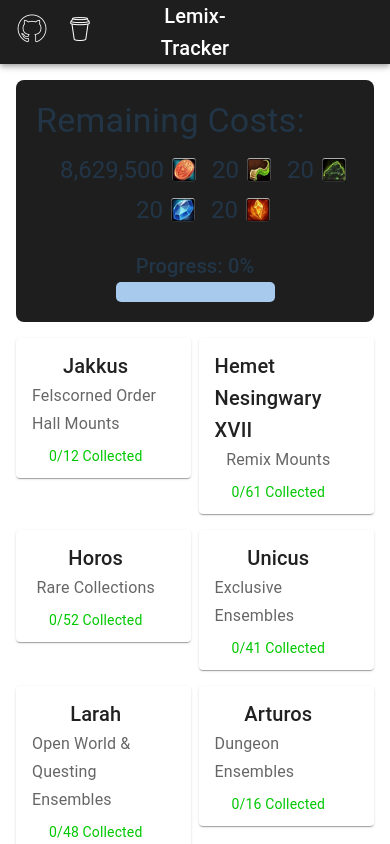
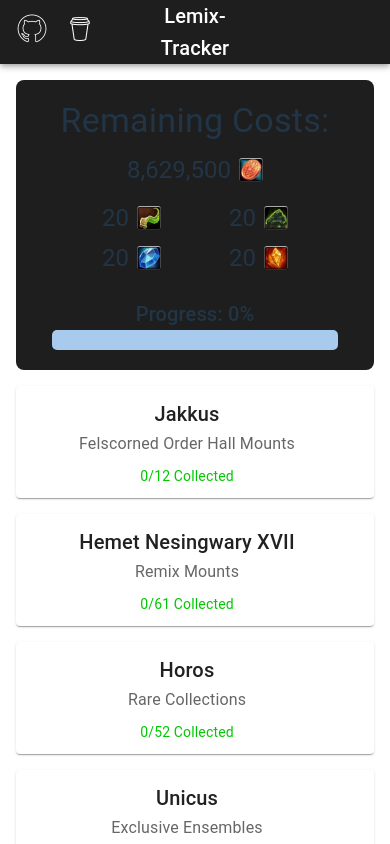
Before and after one commit to TiaMarieG/lemix-tracker, a React (Vite) app: page / in a window 390 px wide. Built offline with nearby package versions, Linux system fonts and the light colour scheme; some icons are missing.

Commit message:
Added mobile styling so mobile users can easily use the app without having to worry about adjusting page size

```diff
--- a/src/App.jsx
+++ b/src/App.jsx
@@ -35,7 +35,13 @@ const App = () => {
                   }}
                >
                   {vendors.map((vendor) => (
-                     <Box key={vendor.name} sx={{ width: "49%", mb: 2 }}>
+                     <Box
+                        key={vendor.name}
+                        sx={{
+                           width: { xs: "100%", md: "49%" }, // 100% on mobile, 49% on medium screens and up
+                           mb: 2,
+                        }}
+                     >
                         <VendorInfo
                            vendorName={vendor.name}
                            vendorCategory={vendor.category}
--- a/src/components/TotalCostTracker.jsx
+++ b/src/components/TotalCostTracker.jsx
@@ -9,7 +9,8 @@ import { currencyIcons } from "../data/currencies";
 const TotalCostTracker = () => {
    const { allVendorData, collectedItems } = useCollection();
 
-   const { remainingCosts, progress } = useMemo(() => {
+   // The logic to separate costs is moved inside useMemo
+   const { bronzeCost, otherCostRows, progress } = useMemo(() => {
       let remaining = {};
       let completedCount = 0;
       const totalItems = allVendorData.length;
@@ -28,16 +29,27 @@ const TotalCostTracker = () => {
 
             for (const currency in itemCosts) {
                if (Object.prototype.hasOwnProperty.call(itemCosts, currency)) {
-                  const amount = itemCosts[currency];
-                  remaining[currency] = (remaining[currency] || 0) + amount;
+                  remaining[currency] =
+                     (remaining[currency] || 0) + itemCosts[currency];
                }
             }
          }
       });
 
+      // Separate bronze from the other costs
+      const { bronzeCost, ...otherCosts } = remaining;
+      const otherCostsArray = Object.entries(otherCosts);
+
+      // Group the other costs into pairs
+      const rows = [];
+      for (let i = 0; i < otherCostsArray.length; i += 2) {
+         rows.push(otherCostsArray.slice(i, i + 2));
+      }
+
       const progressValue =
          totalItems > 0 ? (completedCount / totalItems) * 100 : 0;
-      return { remainingCosts: remaining, progress: progressValue };
+
+      return { bronzeCost, otherCostRows: rows, progress: progressValue };
    }, [allVendorData, collectedItems]);
 
    return (
@@ -49,18 +61,45 @@ const TotalCostTracker = () => {
             mb: 2,
          }}
       >
-         <Typography variant="h4" gutterBottom>
+         <Typography variant="h4" gutterBottom align="center">
             Remaining Costs:
          </Typography>
+
+         {bronzeCost > 0 && (
             <Box
-            sx={{ display: "flex", justifyContent: "center", flexWrap: "wrap" }}
+               className="flex-center"
+               sx={{ justifyContent: "center", mb: 2 }}
             >
-            {Object.entries(remainingCosts).map(([currency, amount]) => (
+               <Typography variant="h5">
+                  {bronzeCost.toLocaleString()}
+               </Typography>
+               <img
+                  src={currencyIcons.bronzeCost}
+                  alt="Bronze Coin icon"
+                  className="currency-icon"
+               />
+            </Box>
+         )}
+
          <Box
-                  key={currency}
-                  className="flex-center"
-                  sx={{ ml: 2, mb: 1 }}
+            sx={{
+               display: "flex",
+               flexDirection: "column",
+               alignItems: "center",
+            }}
          >
+            {otherCostRows.map((row, index) => (
+               <Box
+                  key={index}
+                  sx={{
+                     display: "flex",
+                     justifyContent: "space-around",
+                     width: { xs: "80%", sm: "60%" },
+                     mb: 1,
+                  }}
+               >
+                  {row.map(([currency, amount]) => (
+                     <Box key={currency} className="flex-center">
                         <Typography variant="h5">
                            {amount.toLocaleString()}
                         </Typography>
@@ -72,7 +111,10 @@ const TotalCostTracker = () => {
                      </Box>
                   ))}
                </Box>
-         <Box sx={{ width: "50%", mx: "auto", mt: 2 }}>
+            ))}
+         </Box>
+
+         <Box sx={{ width: { xs: "90%", sm: "50%" }, mx: "auto", mt: 2 }}>
             <Typography variant="h6" align="center">
                Progress: {`${Math.round(progress)}%`}
             </Typography>
```
Lines whose indentation alone changed are shown as unchanged.
